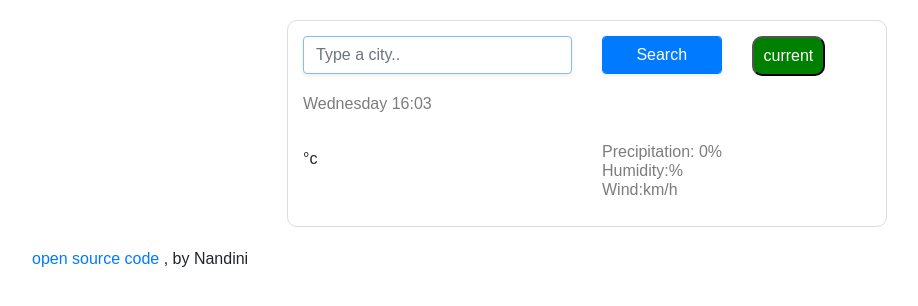
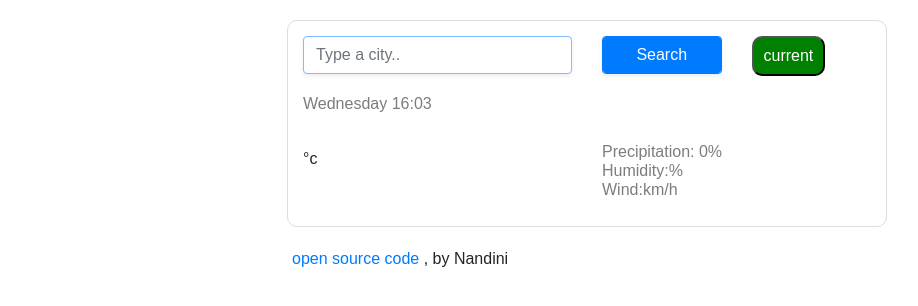
Before and after one commit to NandiniThirumuru/weatherapp1, a plain HTML site: page index.html in a window 1280 px wide. Shown: the whole page, without its empty margins (53-971 px from the left). Drawn offline with nearby package versions, Linux system fonts and the light colour scheme; no server answers.

Commit message:
Update styles.css

```diff
--- a/styles.css
+++ b/styles.css
@@ -59,3 +59,6 @@ li {
   padding: 6px 10px;
   border-radius: 10px;
 }
+.opensource {
+  margin-left: 260px;
+}
```
